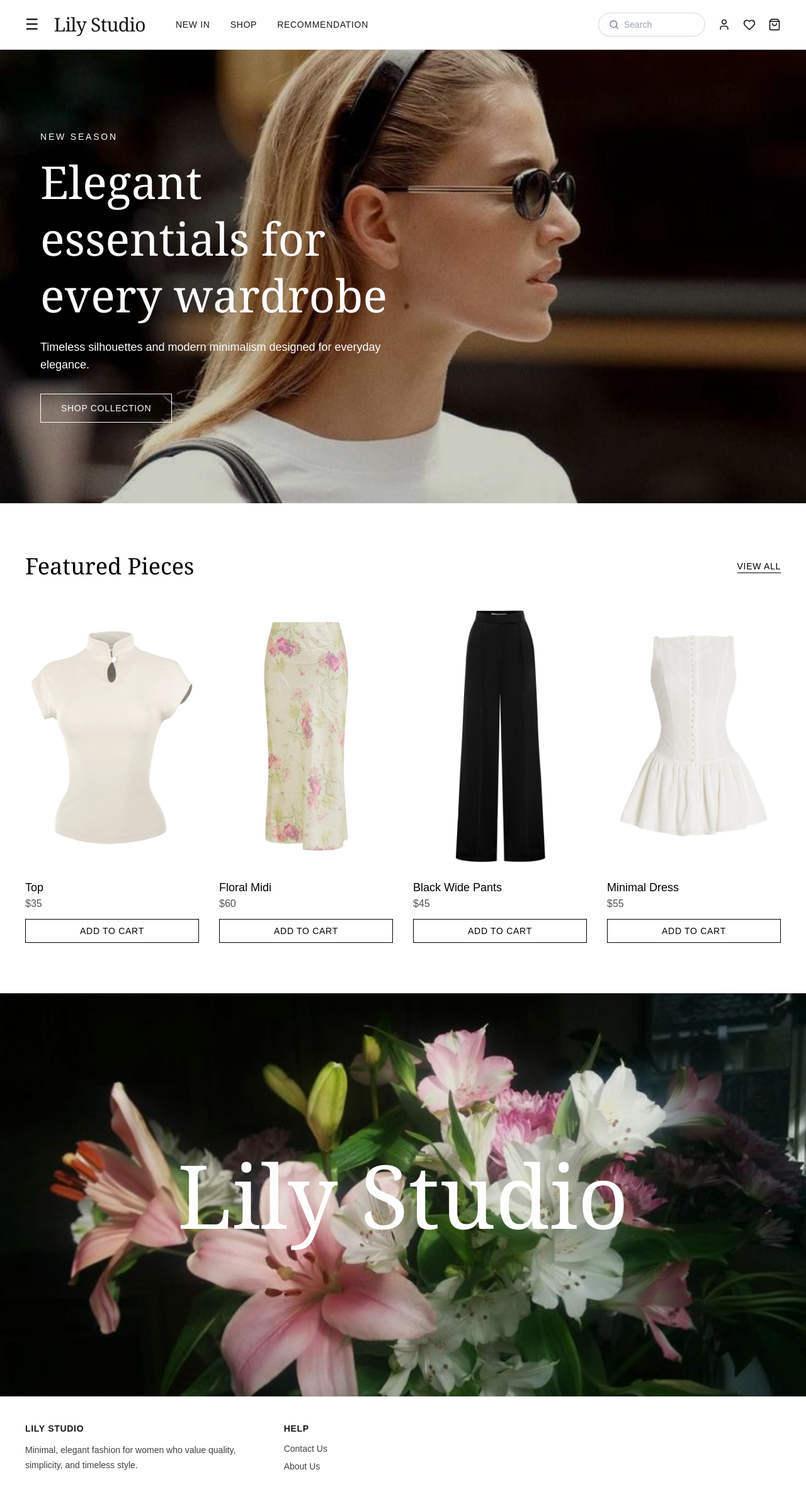
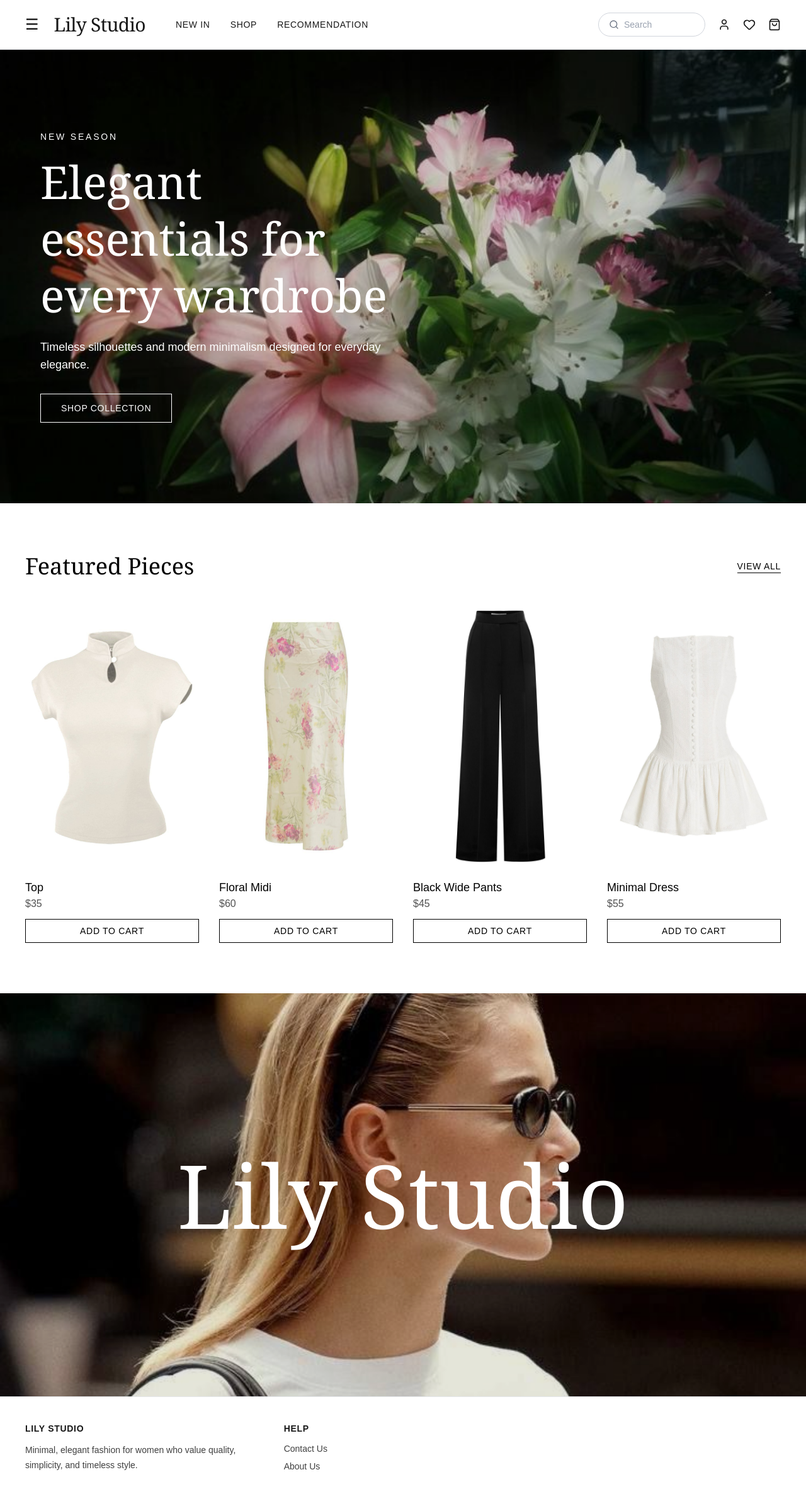
Before and after one commit to SumnimaGurung/lily, a Next.js app: page /home in a window 1280 px wide. Shown: the top 2372 px of the page at 63% size. Built offline with nearby package versions, Linux system fonts and the light colour scheme.

Commit message:
Modify home page

```diff
--- a/app/home/page.tsx
+++ b/app/home/page.tsx
@@ -35,10 +35,10 @@ export default function HomePage() {
 
   return (
     <main className="min-h-screen bg-white text-black">
-      {/* Hero Section */}
+
       <section className="relative h-[90vh] w-full">
         <img
-          src="/mini.jpg"
+          src="/lily.jpg"
           alt="Hero"
           className="absolute inset-0 w-full h-full object-cover"
         />
@@ -70,7 +70,6 @@ export default function HomePage() {
         </div>
       </section>
 
-      {/* Featured Pieces */}
       <section className="px-6 md:px-10 py-20">
         <div className="flex items-center justify-between mb-10">
           <h3 className="text-3xl md:text-4xl font-serif">Featured Pieces</h3>
@@ -108,7 +107,7 @@ export default function HomePage() {
 
       <section className="relative h-[80vh] w-full">
         <img
-          src="/lily.jpg"
+          src="/mini.jpg"
           alt="Lily Studio Banner"
           className="absolute inset-0 w-full h-full object-cover"
         />
```
